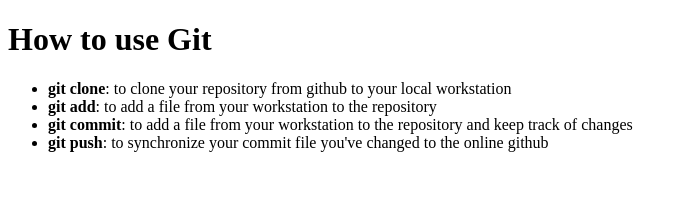
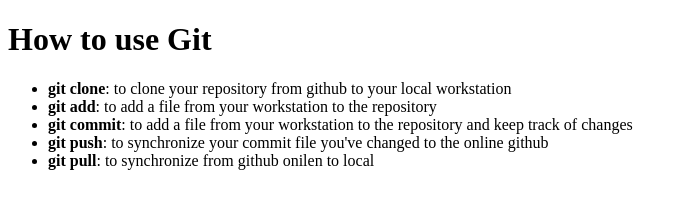
Before and after one commit to distephano30/git_learning, a plain HTML site: page index.html in a window 1280 px wide. Shown: the whole page, without its empty margins (0-687 px from the left). Drawn offline with Linux system fonts and the light colour scheme.

Commit message:
Update index.html

```diff
--- a/index.html
+++ b/index.html
@@ -13,6 +13,7 @@
         <li><b>git add</b>: to add a file from your workstation to the repository</li>
         <li><b>git commit</b>: to add a file from your workstation to the repository and keep track of changes</li>
         <li><b>git push</b>: to synchronize your commit file you've changed to the online github</li>
+        <li><b>git pull</b>: to synchronize from github onilen to local </li>
     </ul>
 </body>
 </html>
```
